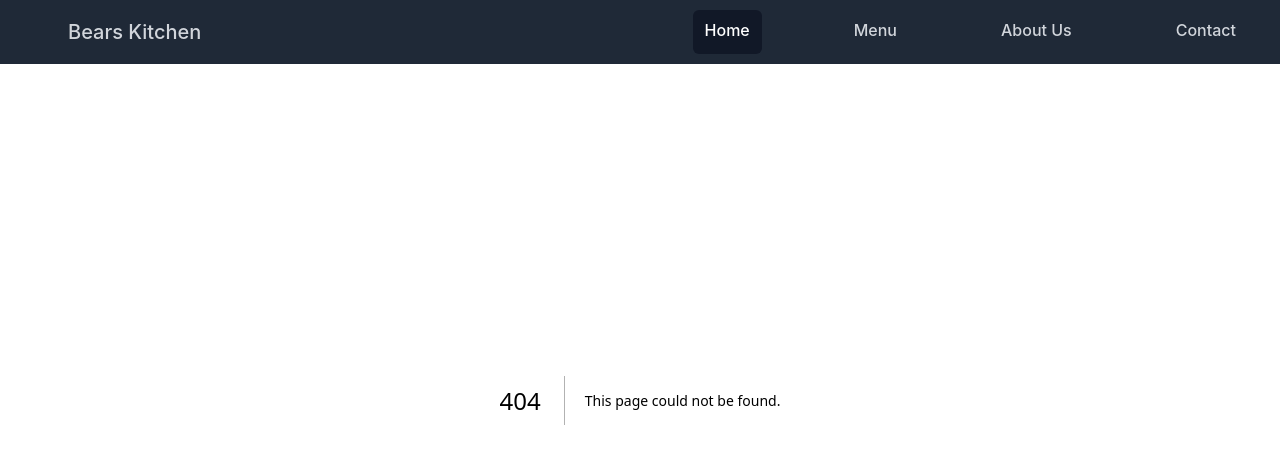
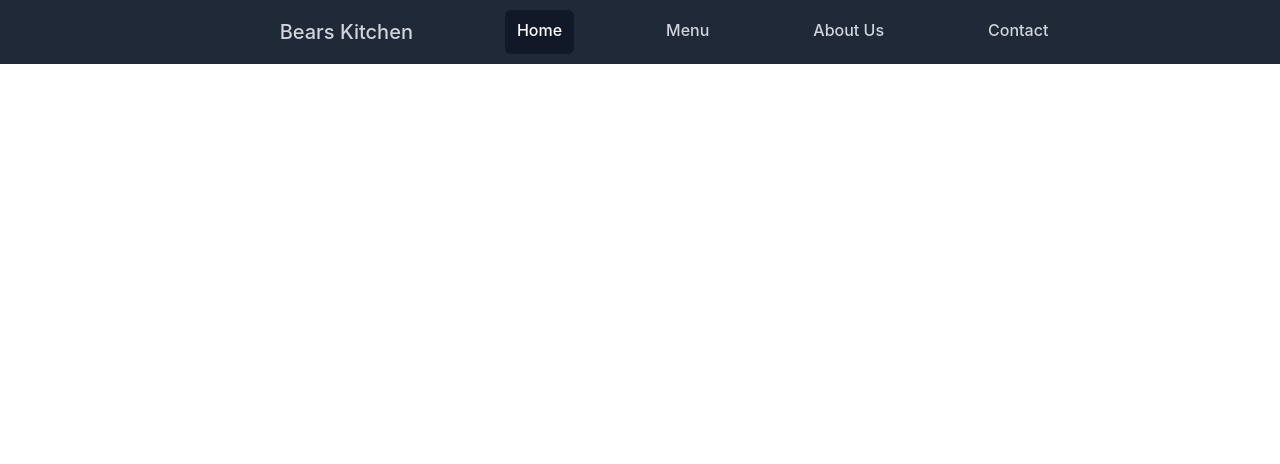
Before and after one commit to jeremydthomas/cooking-website, a Next.js app: page /menu in a window 1280 px wide. Before the commit this address had no page. Shown: the top 464 px of the page. Built offline with nearby package versions, Linux system fonts and the light colour scheme; a web font is replaced by a local one.

Commit message:
updated hero and added some pages

```diff
--- a/src/Components/Hero.tsx
+++ b/src/Components/Hero.tsx
@@ -1,4 +1,5 @@
 import Image from "next/image";
+import Link from "next/link";
 import img from "../images/1.png";
 
 function Hero({ heading, message }: { heading: string; message: string }) {
@@ -7,20 +8,20 @@ function Hero({ heading, message }: { heading: string; message: string }) {
       {/* overlay */}
       <div className="absolute top-0 bottom-0 right-0 left-0 z-[2] bg-black/40" />
       {/* image */}
-      <div className="fixed top-20 z-10 flex flex-col items-center justify-center">
+      <div className="relative top-2 z-10 flex flex-col items-center justify-center">
         <Image
-          className="rounded-lg"
+          className="hidden rounded-lg md:block"
           src={img}
           alt="logo"
-          height={400}
-          width={400}
+          height={300}
+          width={300}
         />
 
-        <div className="mt-20 flex flex-col items-center p-5 text-white">
-          <h2 className="text-5xl font-bold">{heading}</h2>
+        <div className=" flex flex-col items-center p-5 text-white">
+          <h2 className="text-2xl font-bold sm:text-5xl">{heading}</h2>
           <p className="py-5 text-xl">{message}</p>
           <button className="py2 h-10 rounded-lg border bg-white px-8 text-black">
-            View Menu
+            <Link href="/menu"> View Menu </Link>
           </button>
         </div>
       </div>
--- a/src/Components/NavBar.tsx
+++ b/src/Components/NavBar.tsx
@@ -1,11 +1,13 @@
 import { Disclosure } from "@headlessui/react";
 import { Bars3Icon, XMarkIcon } from "@heroicons/react/24/outline";
+import Link from "next/link";
 
 const navigation = [
+  { name: "Bears Kitchen", href: "/", logo: true },
   { name: "Home", href: "/", current: true },
-  { name: "Menu", href: "#", current: false },
-  { name: "About Us", href: "#", current: false },
-  { name: "Contact", href: "#", current: false },
+  { name: "Menu", href: "/menu", current: false },
+  { name: "About Us", href: "/about", current: false },
+  { name: "Contact", href: "/contact", current: false },
 ];
 
 function classNames(...classes: string[]) {
@@ -22,7 +24,7 @@ export default function NavBar() {
         <>
           <div className="sticky z-10 mx-auto max-w-7xl px-2 sm:px-6 lg:px-8">
             <div className="relative flex h-16 items-center justify-between">
-              <div className="absolute inset-y-0 left-0 flex items-center sm:hidden">
+              <div className="absolute inset-y-0 left-0 flex items-center md:hidden">
                 {/* Mobile menu button*/}
                 <Disclosure.Button className="inline-flex items-center justify-center rounded-md p-2 text-gray-400 hover:bg-gray-700 hover:text-white focus:outline-none focus:ring-2 focus:ring-inset focus:ring-white">
                   <span className="sr-only">Open main menu</span>
@@ -34,15 +36,15 @@ export default function NavBar() {
                 </Disclosure.Button>
               </div>
               <div className="flex flex-1 ">
-                <div className="hidden grow sm:ml-6 sm:block">
-                  <div className="flex justify-between">
+                <div className="hidden grow md:ml-6 md:block">
+                  <div className="flex justify-center">
                     <div
                       className={classNames(
                         "text-gray-300 hover:bg-gray-700 hover:text-white",
                         "rounded-md px-3 py-2 text-xl font-medium"
                       )}
                     >
-                      Bears Kitchen
+                      {/* <Link href="/">Bears Kitchen</Link> */}
                     </div>
                     <div className="flex  content-center justify-end  space-x-20">
                       {navigation.map((item) => (
@@ -52,6 +54,8 @@ export default function NavBar() {
                           className={classNames(
                             item.current
                               ? "bg-gray-900 text-white"
+                              : item.logo
+                              ? "rounded-md px-3 py-2 text-xl font-medium text-gray-300 hover:bg-gray-700 hover:text-white"
                               : "text-gray-300 hover:bg-gray-700 hover:text-white",
                             "text-md rounded-md px-3 py-2 font-medium"
                           )}
@@ -67,7 +71,7 @@ export default function NavBar() {
             </div>
           </div>
 
-          <Disclosure.Panel className="sm:hidden">
+          <Disclosure.Panel className="md:hidden">
             <div className="space-y-1 px-2 pt-2 pb-3">
               {navigation.map((item) => (
                 <Disclosure.Button
--- a/src/pages/index.tsx
+++ b/src/pages/index.tsx
@@ -8,7 +8,10 @@ export default function Index() {
     <div>
       <Head>
         <title>Bears Kitchen</title>
-        <meta name="description" content="Generated by create next app" />
+        <meta
+          name="description"
+          content="Order Your favorite Filipino food here."
+        />
       </Head>
       <Hero
         heading="Try Bears Kitchen Today!"
--- /dev/null
+++ b/src/pages/menu.tsx
@@ -0,0 +1,10 @@
+export default function Menu() {
+  return (
+    <div className="container relative mx-auto p-6">
+      <div className="flex items-center justify-between bg-white"></div>
+      <div className="flex-space-x-6">
+        <h1 className="text-3xl font-bold">Menu</h1>
+      </div>
+    </div>
+  );
+}
--- a/src/styles/globals.css
+++ b/src/styles/globals.css
@@ -14,6 +14,7 @@ html {
   background-image: url(https://images.unsplash.com/photo-1504674900247-0877df9cc836?ixlib=rb-4.0.3&ixid=MnwxMjA3fDB8MHxwaG90by1wYWdlfHx8fGVufDB8fHx8&auto=format&fit=crop&w=1170&q=80);
   background-repeat: no-repeat;
   background-size: cover;
+  height: 60vh;
 }
 /* a {
 	color: inherit;
--- a/tailwind.config.js
+++ b/tailwind.config.js
@@ -10,7 +10,7 @@ module.exports = {
   theme: {
     screens: {
       sm: "640px",
-      md: "768px",
+      md: "869px",
       lg: "1024px",
       xl: "1280px",
     },
```
Also changed, not shown: src/pages/about.tsx (renamed from src/pages/About.tsx).
